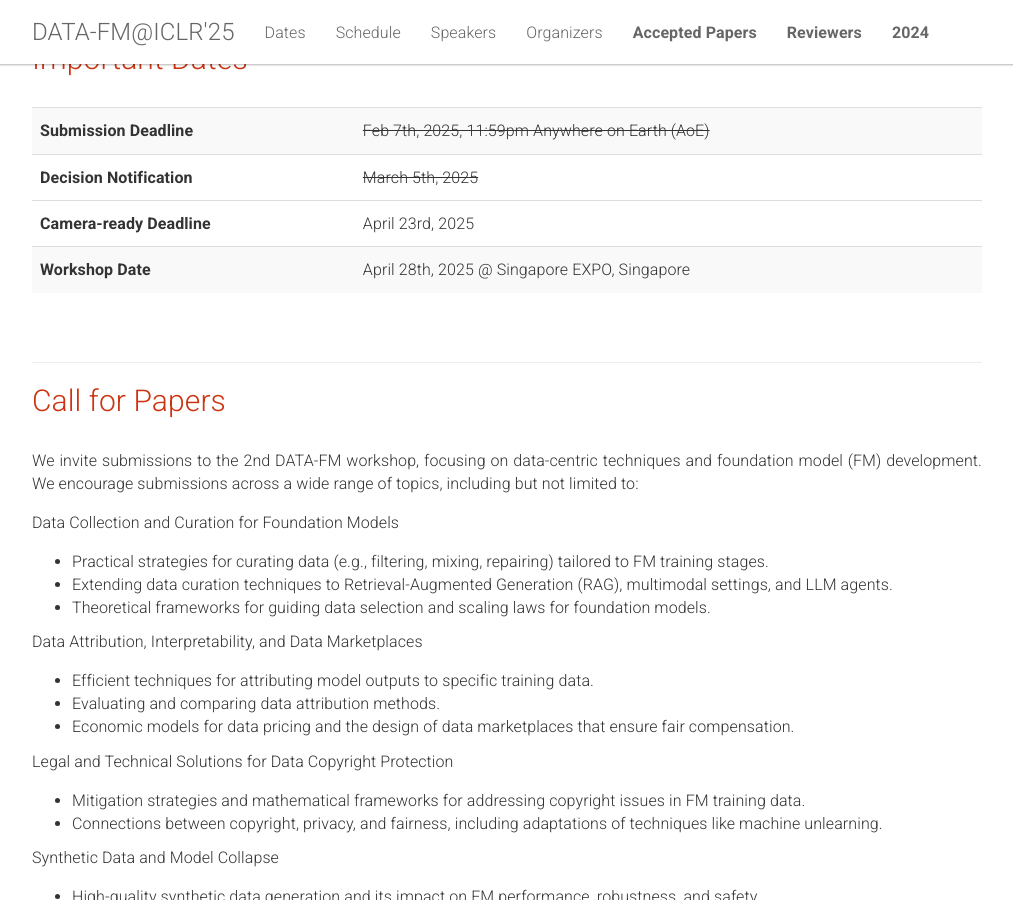
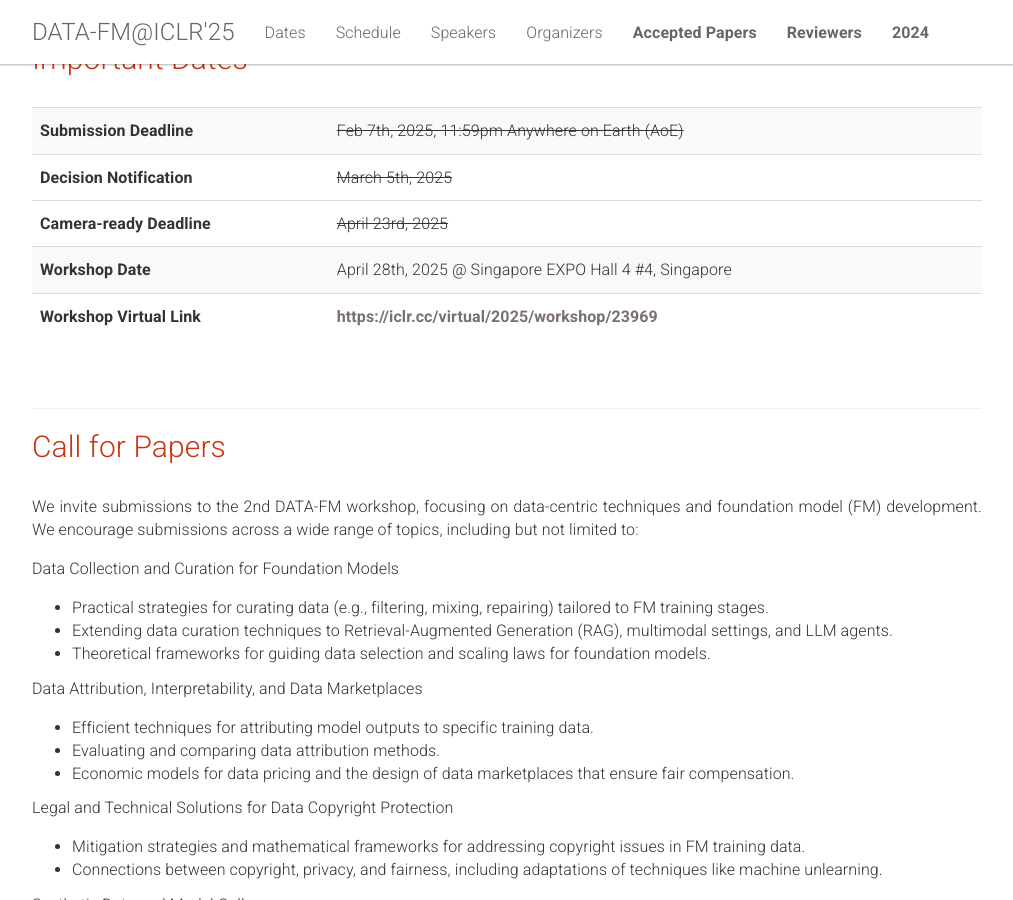
Before and after one commit to datafm/datafm.github.io, a Jekyll site: the page built from _pages/home.md, in a window 1280 px wide and 900 px high, scrolled down 816 px. Shown: the whole window, without its empty margins (133-1146 px from the left). Built offline with Jekyll 4.4.1, drawn with Linux system fonts in a browser that asks for light colours.

Commit message:
workshop location
workshop location added and virtual link

```diff
--- a/_pages/home.md
+++ b/_pages/home.md
@@ -56,7 +56,7 @@ acknowledgements: ""
         </tr>
         <tr>
           <td><b>Camera-ready Deadline</b></td>
-          <td>April 23rd, 2025</td>
+          <td><s>April 23rd, 2025</s></td>
         </tr>
         <!-- Need to determine if ICLR supports videos for workshops.
         <tr>
@@ -66,7 +66,11 @@ acknowledgements: ""
         -->
         <tr>
           <td><b>Workshop Date</b></td>
-          <td>April 28th, 2025 @ Singapore EXPO, Singapore</td>
+          <td>April 28th, 2025 @ Singapore EXPO Hall 4 #4, Singapore</td>
+        </tr>
+        <tr>
+          <td><b>Workshop Virtual Link</b></td>
+          <td><a href="https://iclr.cc/virtual/2025/workshop/23969" target="_blank">https://iclr.cc/virtual/2025/workshop/23969</a></td>
         </tr>
       </tbody>
     </table>
```
